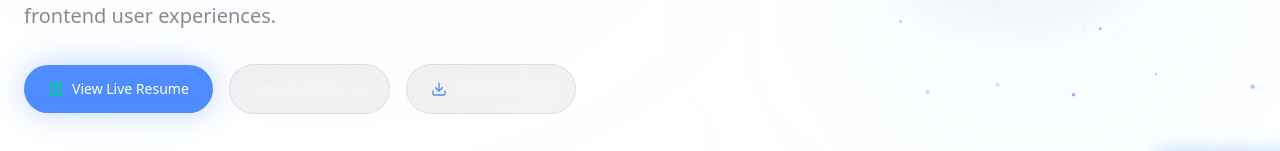
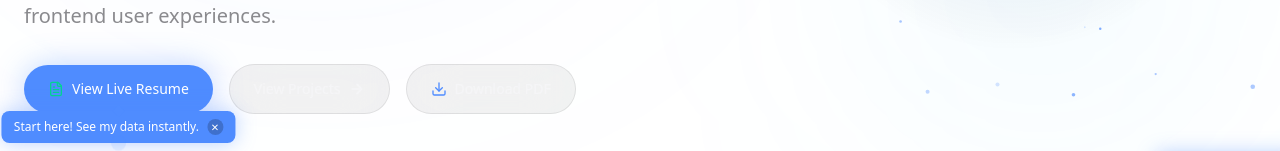
Before and after one commit to guruvishnuk/guruvishnu-portfolio, a React (Vite) app: page / in a window 1280 px wide. Shown: the part 523-674 px from the top of the page. Built offline with nearby package versions, Linux system fonts and the light colour scheme; no server answers.

Commit message:
fix: remove overflow-hidden on MagneticButton so tooltips are visible and reduce delay

```diff
--- a/src/components/hero/HeroSection.tsx
+++ b/src/components/hero/HeroSection.tsx
@@ -63,14 +63,14 @@ export const HeroSection: React.FC = () => {
           </motion.p>
 
           {/* CTAs */}
-          <motion.div variants={fadeInUp} className="flex flex-wrap items-center gap-4 pt-2 relative">
+          <motion.div variants={fadeInUp} className="flex flex-wrap items-center gap-4 pt-2 relative z-50">
             <MagneticButton
               variant="accent"
               onClick={() => openLiveResume()}
             >
               <FileText className="w-4 h-4 text-emerald-400" />
               <span>View Live Resume</span>
-              <ContextualHint id="resume-hint" text="Start here! See my data instantly." position="bottom" delay={1500} />
+              <ContextualHint id="resume-hint" text="Start here! See my data instantly." position="bottom" delay={500} />
             </MagneticButton>
 
             <MagneticButton
--- a/src/components/ui/AIChatWidget.tsx
+++ b/src/components/ui/AIChatWidget.tsx
@@ -73,7 +73,7 @@ export const AIChatWidget: React.FC = () => {
               onClick={() => setIsOpen(true)}
               className="w-14 h-14 rounded-full bg-[#4F8CFF] text-white shadow-lg flex items-center justify-center relative group"
             >
-              <ContextualHint id="chat-hint" text="Ask me anything!" position="top" delay={3000} />
+              <ContextualHint id="chat-hint" text="Ask me anything!" position="top" delay={1000} />
               <Bot className="w-6 h-6" />
               <span className="absolute -top-1 -right-1 w-3 h-3 bg-red-500 rounded-full border-2 border-[#0a0a0c]"></span>
             </motion.button>
--- a/src/components/ui/MagneticButton.tsx
+++ b/src/components/ui/MagneticButton.tsx
@@ -43,7 +43,7 @@ export const MagneticButton: React.FC<MagneticButtonProps> = ({
   };
 
   const baseStyles =
-    'relative inline-flex items-center justify-center gap-2.5 px-6 py-3.5 rounded-full font-medium text-sm transition-all duration-300 overflow-hidden cursor-pointer select-none';
+    'relative inline-flex items-center justify-center gap-2.5 px-6 py-3.5 rounded-full font-medium text-sm transition-all duration-300 cursor-pointer select-none';
 
   const variants = {
     accent:
```
